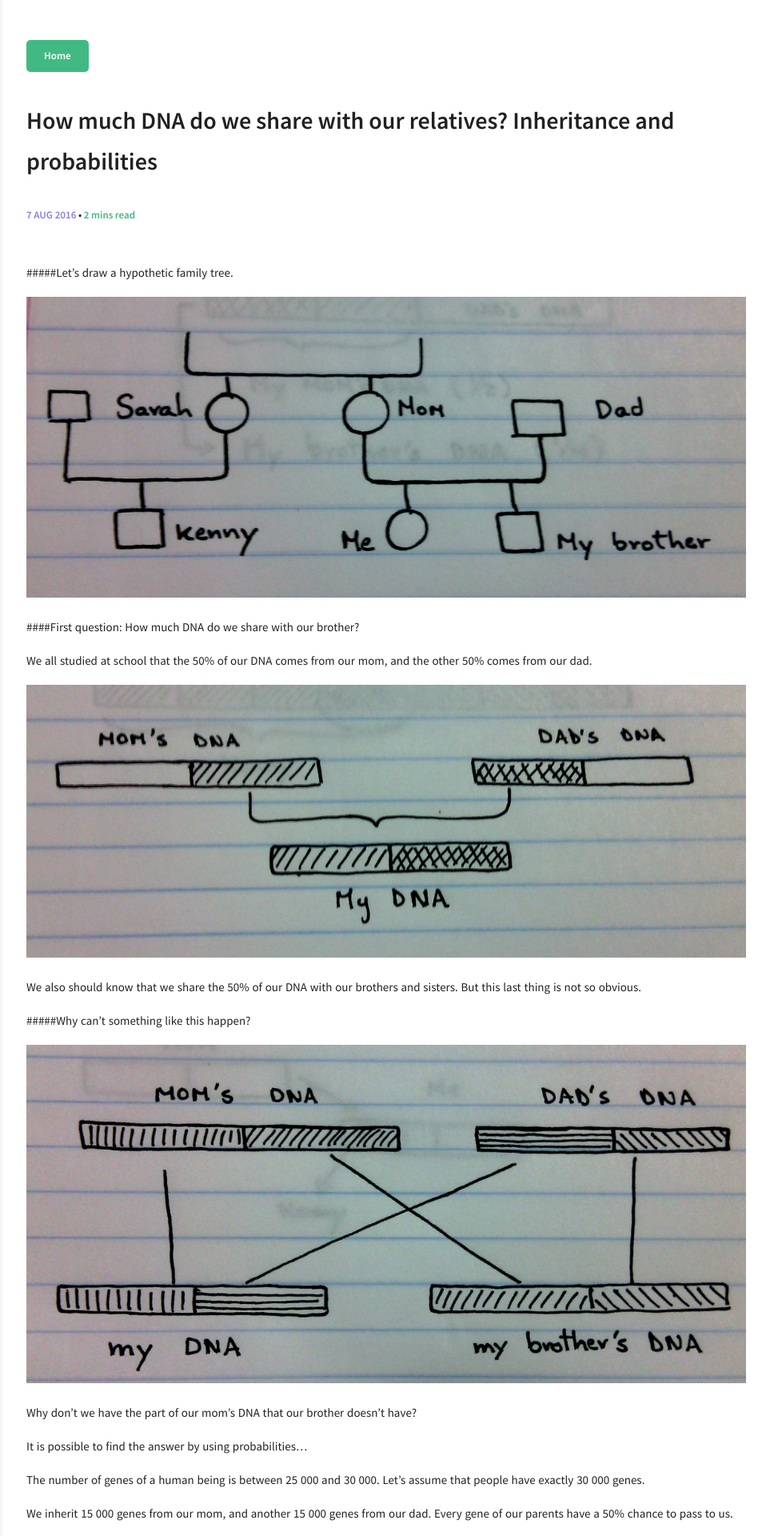
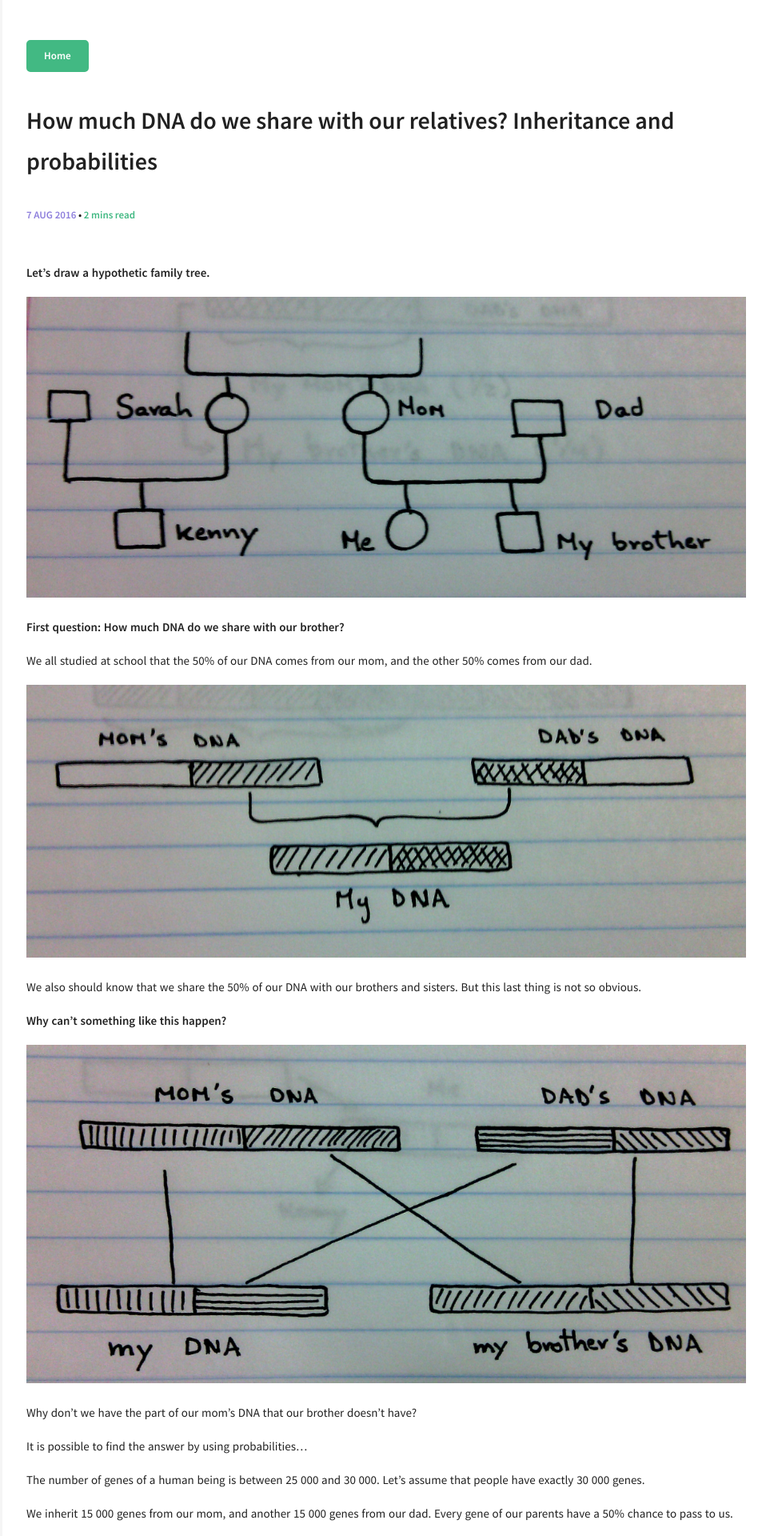
Before and after one commit to abeagomez/abeagomez.github.io, a Jekyll site: the page built from _posts/2016-08-06-How-much-dna-do-we-share.md, in a window 1280 px wide. Shown: the top 1920 px of the page at 80% size, without its empty margins (317-1280 px from the left). Built offline with Jekyll 4.4.1, drawn with Linux system fonts in a browser that asks for light colours; comment, search, counter and statistics services are not loaded; some of the changed text lies outside the part shown.

Commit message:
cambié el md que no funcionaba y actualicé los TheOne

```diff
--- a/_posts/2016-08-06-How-much-dna-do-we-share.md
+++ b/_posts/2016-08-06-How-much-dna-do-we-share.md
@@ -6,11 +6,11 @@ date:   2016-08-6 22:30:15
 categories: [Probabilities]
 comments: true
 ---
-#####Let's draw a hypothetic family tree.
+**Let's draw a hypothetic family tree.**
 
 ![dna1]({{site.url}}/img/dna1.jpg)
 
-####First question: How much DNA do we share with our brother?
+**First question: How much DNA do we share with our brother?**
 
 We all studied at school that the 50% of our DNA comes from our mom, and the other 50% comes from our dad.
 
@@ -18,7 +18,7 @@ We all studied at school that the 50% of our DNA comes from our mom, and the oth
 
 We also should know that we share the 50% of our DNA with our brothers and sisters. But this last thing is not so obvious.
 
-#####Why can't something like this happen?
+**Why can't something like this happen?**
 
 ![dna3]({{site.url}}/img/dna3.jpg)
 
@@ -42,7 +42,7 @@ This far, we already share with our brother half of the DNA our mom gave us, tha
 
 We can do the same analysis with our dad's DNA, and we will have another 25% of shared DNA.
 
-###What happen with our cousins? How much do we share with them?
+**What happen with our cousins? How much do we share with them?**
 
 Mom and Sarah are sisters, they share the 50% of their DNA.
 Our cousin Kenny is Sarah's son.
@@ -51,7 +51,7 @@ How much of his DNA does Kenny shares with our mom?
 
 Kenny inherits the 50% of his DNA from Sarah, who shares the 50% of his DNA with mom. So, for every gen that Kenny inherits from Sarah, this gen has a 50% chance of being a gen that our mum also have. As result, the 50% of the genes that Kenny inherits from Sarah will be genes that he shares with our mom. That means that Kenny will share the 25% of his genes with our mom.
 
-#####So, how much DNA do we share with Kenny?
+**So, how much DNA do we share with Kenny?**
 
 ![dna5]({{site.url}}/img/dna5.jpg)
 
```
Also changed, not shown: other parts of _posts/2016-08-06-How-much-dna-do-we-share.md (+1 -1 lines), _posts/2016-07-16-Cannot-display-media-the-location-is-not-a-folder.md (+1 -1 lines), _posts/2016-07-25-gradle-version-error.md (+1 -1 lines), 3 other files.
